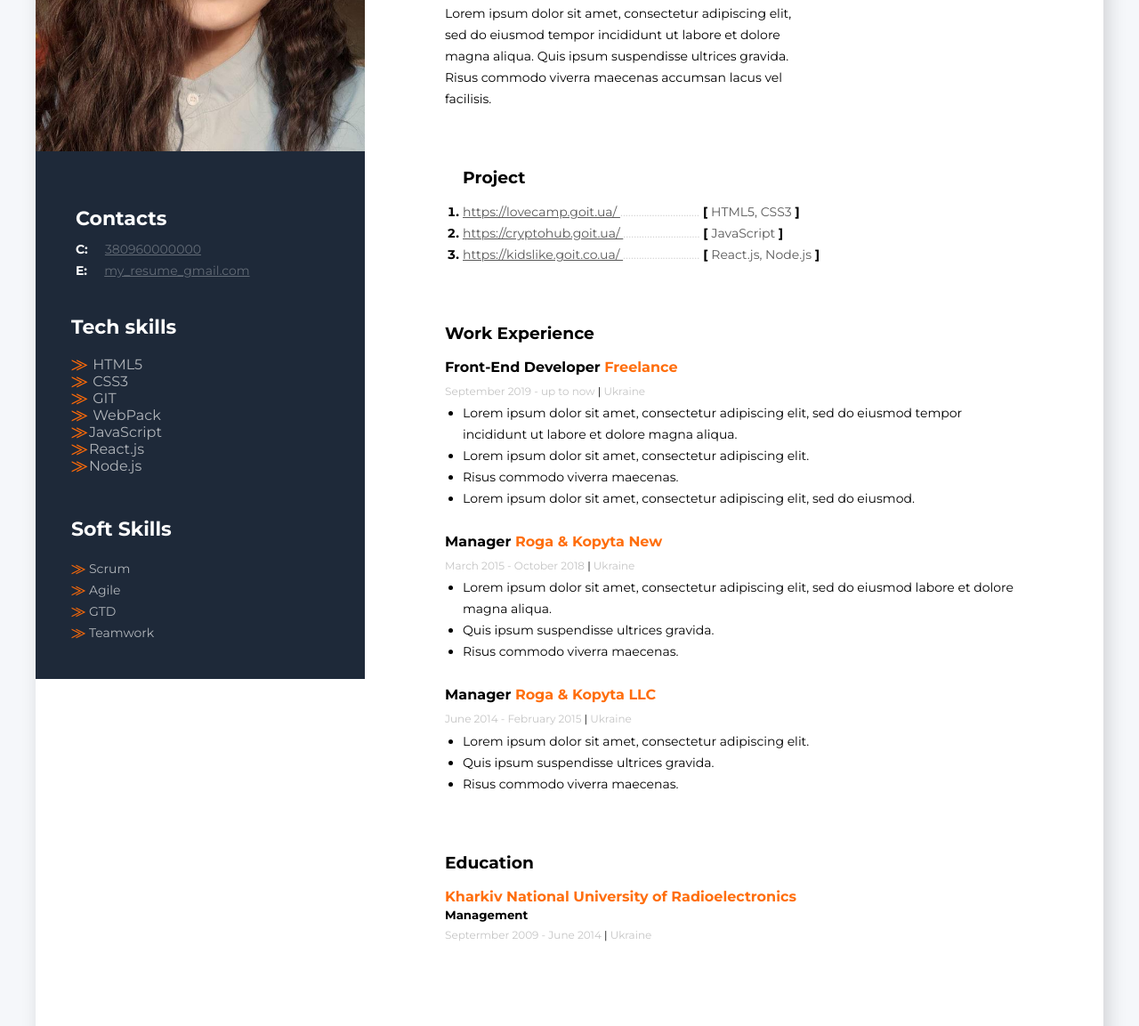
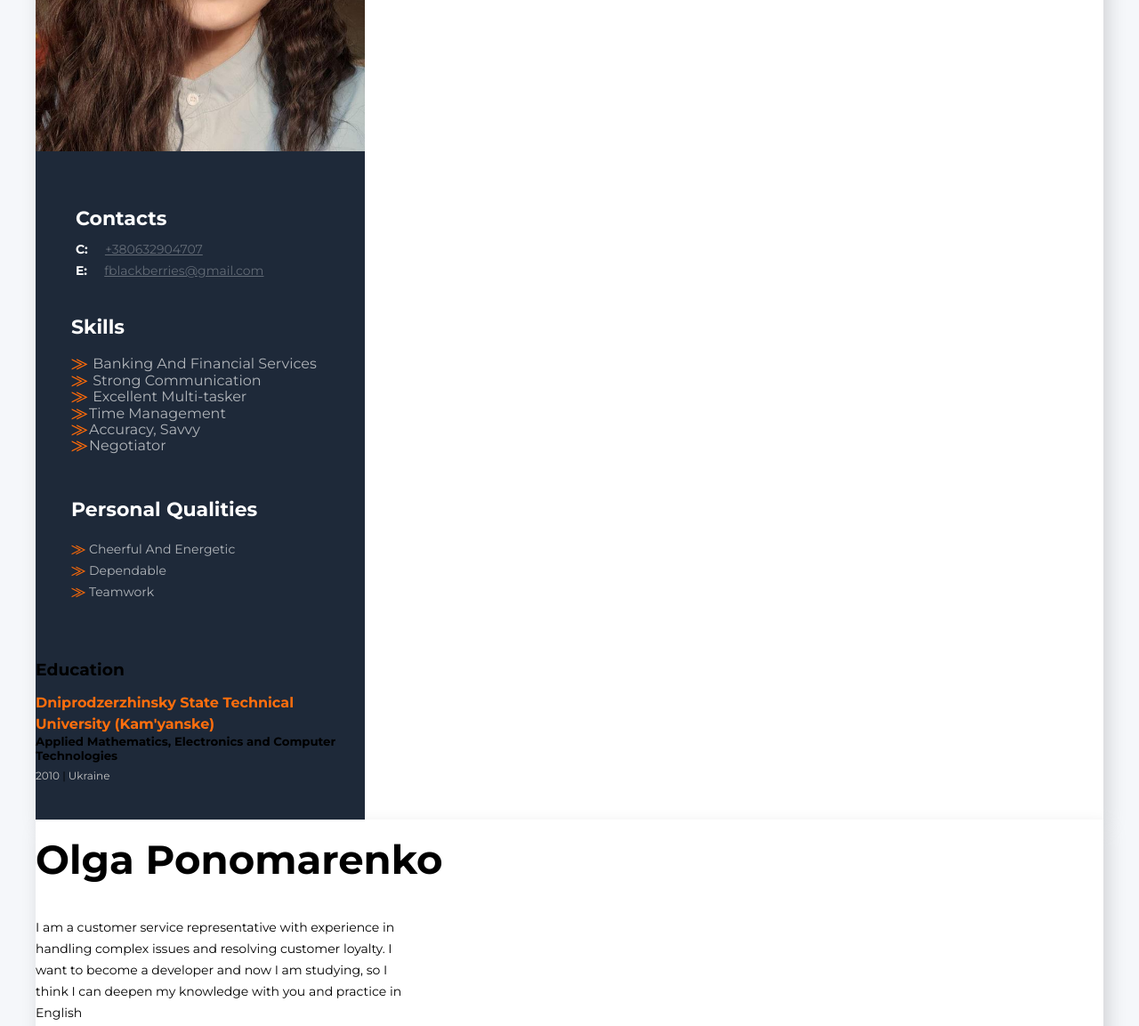
Before and after one commit to Olcapone/Portfolio, a plain HTML site: page index.html in a window 1280 px wide. Shown: the part 280-1433 px from the top of the page at 89% size. Drawn offline with nearby package versions, Linux system fonts and the light colour scheme.

Commit message:
adaptashion with me

```diff
--- a/css/style.css
+++ b/css/style.css
@@ -6,14 +6,11 @@
 body {
   font-family: "Montserrat", sans-serif;
   background: #f5f7fa;
-  padding-top: 40px;
-  padding-bottom: 40px;
-  padding-right: 20px;
-  padding-left: 20px;
+  padding: 40px 20px;
 }
 .main-container {
-  align-items: flex-start;
-  justify-content: center;
+  /* align-items: flex-start;
+  justify-content: center; */
   background: #fff;
   display: flex;
   max-width: 1200px;
@@ -27,13 +24,14 @@ body {
   padding-bottom: 40px;
 }
 .my-photo {
-  width: 370px;
+  max-width: 370px;
 }
 .about-me {
-  padding-top: 110px;
+  width: calc (100%-370px);
+  /* padding-top: 110px;
   padding-bottom: 110px;
   padding-right: 90px;
-  padding-left: 90px;
+  padding-left: 90px; */
 }
 .my-name {
   font-size: 45px;
--- a/index.html
+++ b/index.html
@@ -4,6 +4,9 @@
     <meta charset="UTF-8">
     <meta name="viewport" content="width=device-width, initial-scale=1.0">
     <title>My resume</title>
+    <link rel="stylesheet" href="https://cdnjs.cloudflare.com/ajax/libs/modern-normalize/1.0.0/modern-normalize.min.css"
+        integrity="sha512-ISS7cAi1PEhQ8jnbJpJZMd29NlhNj4AWYyLOSp2CE/CsHxTCu+r+t0D2yoJudVrd0/8fTVPUVDzY5Tvli75u/g=="
+        crossorigin="anonymous" />
     <link rel="stylesheet" href="css/style.css">
     <link href="https://fonts.googleapis.com/css2?family=Montserrat:ital,wght@0,400;0,600;0,700;1,400&display=swap" rel="stylesheet">
 </head>
@@ -16,73 +19,59 @@
        <div class="contact-container">
            <h3 class="contact-title">Contacts</h3>
            <div class="all-cont">
-               <span class="cont">C:</span> <a class="contact-link" href="380960000000">380960000000</a>
+               <span class="cont">C:</span> <a class="contact-link" href="tel:+380632904707">+380632904707</a>
                <br>
-              <span class="cont">E:</span> <a class="contact-link" href="my_resume_gmail.com">my_resume_gmail.com</a>
+              <span class="cont">E:</span> <a class="contact-link" href="mailto:fblackberries@gmail.com">fblackberries@gmail.com</a>
             </div>
        </div>
     <!--Tech skills container-->
     <div >
-        <h3 class="tech-skill">Tech skills</h3>
+        <h3 class="tech-skill">Skills</h3>
         <ul class="tech-skills">
             <div>
-            <li> <span class="skill-text">HTML5</span></li>
-            <li><span class="skill-text"> CSS3</span></li>
-            <li><span class="skill-text"> GIT</span></li>
-            <li><span class="skill-text"> WebPack</span></li>
-            <li><span class="skill-text">JavaScript</span></li>
-            <li><span class="skill-text">React.js</span></li>
-            <li><span class="skill-text">Node.js</span></li>
-       </div>
+                <li> <span class="skill-text">Banking And Financial
+                        Services</span></li>
+                <li><span class="skill-text"> Strong
+                        Communication</span></li>
+                <li><span class="skill-text"> Excellent Multi-tasker</span></li>
+                <li><span class="skill-text">Time Management</span></li>
+                <li><span class="skill-text">Accuracy, Savvy</span></li>
+                <li><span class="skill-text">Negotiator </span></li>
+            </div>
     </ul>
     </div>
 
     <!--Soft Skills container-->
     <div>
-        <h3 class="soft-skill">Soft Skills</h3>
+        <h3 class="soft-skill">Personal Qualities</h3>
         <ul class="soft-skills">
-            <li><span class="skill-text">Scrum</span></li>
-            <li><span class="skill-text">Agile</span></li>
-            <li><span class="skill-text">GTD</span></li>
+            <li><span class="skill-text">Cheerful And Energetic</span></li>
+            <li><span class="skill-text">Dependable</span></li>
             <li><span class="skill-text">Teamwork</span></li>
         </ul>
 
     </div>
+<!--Education container-->
+<div>
+    <h3 class="projects">Education</h3>
+    <h4 class="profession"><span class="company">Dniprodzerzhinsky State Technical University (Kam'yanske)
+        </span>
+    </h4>
+    <h5>Applied Mathematics, Electronics and Computer Technologies</h5>
+    <sub class="date">2010 <span class="simbol">|</span> Ukraine</sub>
+</div>
+
+</div>
+
 </aside>
+<div class="main-container">
     <!--about me container-->
     <div class="about-me">
-        <h2 class="profession">Front-End Developer</h2>
         <h1 class="my-name">Olga Ponomarenko</h1>
-        <p class="description">Lorem ipsum dolor sit amet, consectetur adipiscing elit, sed do eiusmod tempor incididunt ut labore et dolore magna
-        aliqua. Quis ipsum suspendisse ultrices gravida. Risus commodo viverra maecenas accumsan lacus vel facilisis.</p>
+        <p class="description">I am a customer service representative with experience in handling complex issues and resolving customer loyalty. I want
+        to become a developer and now I am studying, so I think I can deepen my knowledge with you and practice
+        in English</p>
 
-        <!--project container-->
-        <div class= "projects-container">
-            <h3 class="projects">Project</h3>
-            <ol class="site" >
-               <li>
-                   <a class="site-text" href="https://lovecamp.goit.ua/"> https://lovecamp.goit.ua/ </a>
-                   <span class="dots">..............................</span>
-                   <span>[</span>
-                   <span class="site-text">HTML5, CSS3</span>
-                   <span>]</span>
-                </li>
-                <li>
-                    <a class="site-text" href="https://cryptohub.goit.ua/"> https://cryptohub.goit.ua/ </a>
-                    <span class="dots">.............................</span>
-                    <span>[</span>
-                    <span class="site-text">JavaScript</span>
-                    <span>]</span>
-                </li>
-               <li>
-                   <a class="site-text" href="https://kidslike.goit.co.ua/"> https://kidslike.goit.co.ua/ </a>
-                   <span class="dots">.............................</span>
-                   <span>[</span>
-                   <span class="site-text"> React.js, Node.js</span>
-                    <span> ]</span>
-                </li>
-            </ol>
-        </div>
 
         <!--work experience-->
         <div>
@@ -90,57 +79,63 @@
 
             <!--1 company-->
             <div>
-                <h4 class="profession">Front-End Developer <span class="company">Freelance</span></h4>
-                <sub class="date">September 2019 - up to now <span class="simbol">|</span> Ukraine </sub>
+                <h4 class="profession">Specialist of reception of individual VIP-clients <span class="company">Privatbank</span></h4>
+                <sub class="date">November 2016 - up to now <span class="simbol">|</span> Dnepr </sub>
 
                 <ul class="work-story">
-                    <li>Lorem ipsum dolor sit amet, consectetur adipiscing elit, sed do eiusmod tempor incididunt ut labore et dolore magna
-                    aliqua.</li>
-                    <li>Lorem ipsum dolor sit amet, consectetur adipiscing elit.</li>
-                    <li>Risus commodo viverra maecenas.</li>
-                    <li>Lorem ipsum dolor sit amet, consectetur adipiscing elit, sed do eiusmod.</li>
+                    <li>Building relationships with customers, anticipating their needs and
+                    educating and demonstrating the customers how to utilize the various
+                    customer preference options</li>
+                    <li> Providing exceptional customer service, accurately and efficiently
+                    processing financial transactions</li>
+                    <li>Helping the
+                    customers with any concerns regarding their account</li>
                 </ul>
             </div>
 
             <!--2 company-->
             <div>
-                <h4 class="profession">Manager <span class="company">Roga & Kopyta New</span></h4>
-                <sub class="date">March 2015 - October 2018 <span class="simbol">|</span> Ukraine </sub>
+                <h4 class="profession">Economist of the service of foreign exchange operations, operations with bank metals and payment cards <span class="company">Oschadbank</span></h4>
+                <sub class="date">April 2015 - October 2015 <span class="simbol">|</span> Kam'yanske </sub>
   </sub>
 
                 <ul class="work-story">
-                    <li>Lorem ipsum dolor sit amet, consectetur adipiscing elit, sed do eiusmod labore et dolore magna aliqua.
-                        </li>
-                    <li>Quis ipsum suspendisse ultrices gravida.</li>
-                    <li>Risus commodo viverra maecenas.</li>
+                    <li>Order and sale of bank metals and coins  </li>
+                    <li>Bringing and monitoring compliance with the limits of currency balances at branches</li>
+                    <li>Verification and support of opening card accounts, solving problematic issues</li>
+                    <li>Functions of monetary circulation: receiving and monitoring applications for reinforcement or export of cash</li>
+                    <li>Preparation and execution of audits</li>
+                    <li>Participation in advertising projects</li>
                 </ul>
             </div>
 
             <!--3 company-->
             <div>
-                <h4 class="profession">Manager <span class="company">Roga & Kopyta LLC</span></h4>
-                <sub class="date">June 2014 - February 2015 <span class="simbol">|</span> Ukraine </sub>
+                <h4 class="profession">Secretary <span class="company">Oschadbank</span></h4>
+                <sub class="date">March 2012 - April 2015 <span class="simbol">|</span> Kam'yanske </sub>
                </sub>
 
                 <ul class="work-story">
-                    <li>Lorem ipsum dolor sit amet, consectetur adipiscing elit.</li>
-                    <li>Quis ipsum suspendisse ultrices gravida.</li>
-                    <li>Risus commodo viverra maecenas.</li>
+                    <li>Meeting clients</li>
+                    <li>Preparation of orders, memos, etc</li>
+                    <li>HR administration (preparation of a vacation and rotation schedule, maintenance of a working time schedule,
+                    preparation statements), etc.</li>
                 </ul>
             </div>
+                <div>
+                    <h4 class="profession">Sales Support Specialist (Lending Assistant) <span class="company">Russian Standard Bank</span></h4>
+                    <sub class="date">jule 2010 - January 2011 <span class="simbol">|</span> Kam'yanske </sub>
+                    </sub>
 
-        </div>
-        <!--Education container-->
-        <div>
-            <h3 class="projects">Education</h3>
-            <h4 class="profession"><span  class="company">Kharkiv National University of Radioelectronics
-            </span>
-        </h4>
-            <h5>Management</h5>
-            <sub class="date">Septermber 2009 - June 2014 <span class="simbol">|</span> Ukraine</sub>
+                    <ul class="work-story">
+                        <li>Attracting customers</li>
+                        <li>Consultation, assistance in choosing a loan product</li>
+                        <li>Registration of a consumer loan at retail outlets</li>
+                    </ul>
+                </div>
         </div>
 
-        </div>
+</div>
 </div>
 
 </body>
```
